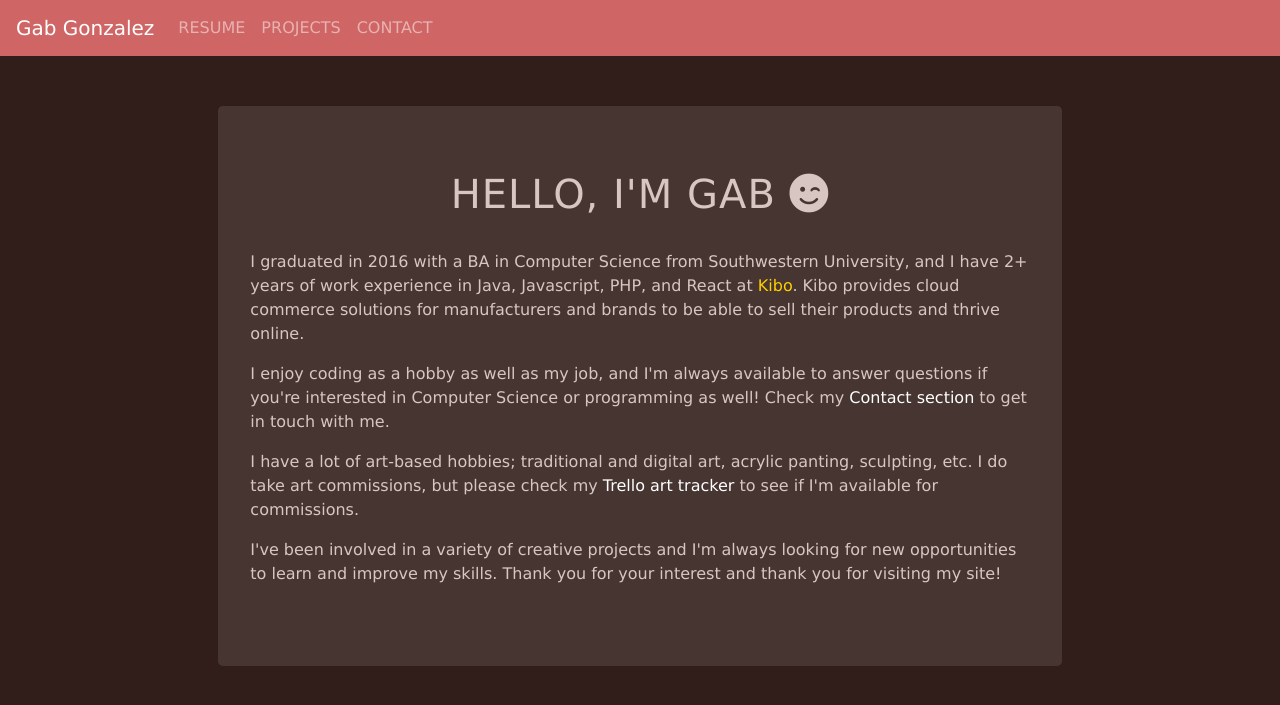
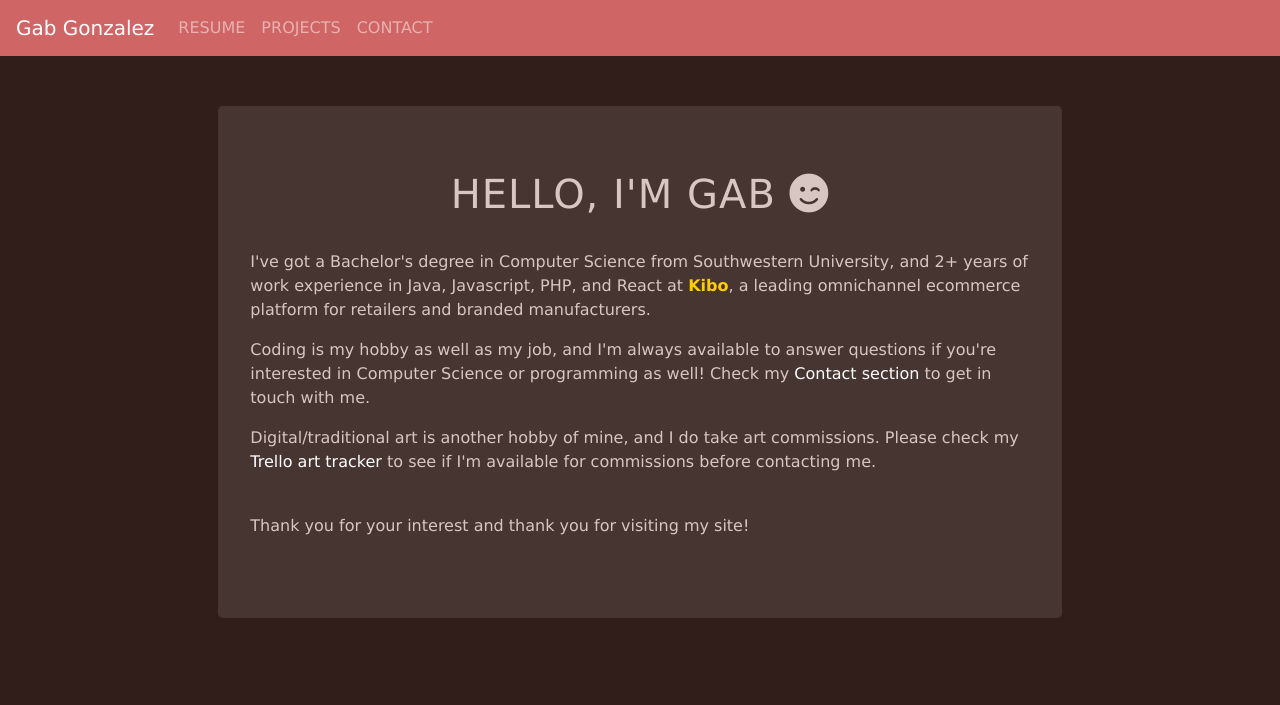
Before and after one commit to Serenamidori/serenamidori.github.io, a Jekyll site: the page built from index.html, in a window 1280 px wide. Shown: the top 705 px of the page. Built offline with Jekyll 4.4.1, drawn with Linux system fonts in a browser that asks for light colours; nearby versions of some CDN libraries.

Commit message:
Updating Kibo description

```diff
--- a/index.html
+++ b/index.html
@@ -7,10 +7,10 @@ title: Gab - Home
 		<h1 class="text-uppercase" style="letter-spacing: 1px;">HELLO, I'M GAB <span class="fas fa-smile-wink"></span></h1>
     	<div class="text-left">
     		<br>
-			<p>I graduated in 2016 with a BA in Computer Science from Southwestern University, and I have 2+ years of work experience in Java, Javascript, PHP, and React at <a href="https://kibocommerce.com/" style="color:#FECE00">Kibo</a>. Kibo provides cloud commerce solutions for manufacturers and brands to be able to sell their products and thrive online.</p>
-			<p>I enjoy coding as a hobby as well as my job, and I'm always available to answer questions if you're interested in Computer Science or programming as well! Check my <a href="/contact">Contact section</a> to get in touch with me.</p>
-			<p>I have a lot of art-based hobbies; traditional and digital art, acrylic panting, sculpting, etc. I do take art commissions, but please check my <a href="">Trello art tracker</a> to see if I'm available for commissions.</p>
-			<p>I've been involved in a variety of creative projects and I'm always looking for new opportunities to learn and improve my skills. Thank you for your interest and thank you for visiting my site!</p>
+			<p>I've got a Bachelor's degree in Computer Science from Southwestern University, and 2+ years of work experience in Java, Javascript, PHP, and React at <a href="https://kibocommerce.com/" style="color:#FECE00"><b>Kibo</b></a>, a leading omnichannel ecommerce platform for retailers and branded manufacturers.</p>
+			<p>Coding is my hobby as well as my job, and I'm always available to answer questions if you're interested in Computer Science or programming as well! Check my <a href="/contact">Contact section</a> to get in touch with me.</p>
+			<p>Digital/traditional art is another hobby of mine, and I do take art commissions. Please check my <a href="">Trello art tracker</a> to see if I'm available for commissions before contacting me.</p>
+			<br><p>Thank you for your interest and thank you for visiting my site!</p>
 		</div>
 	</div>
 </div>
```
